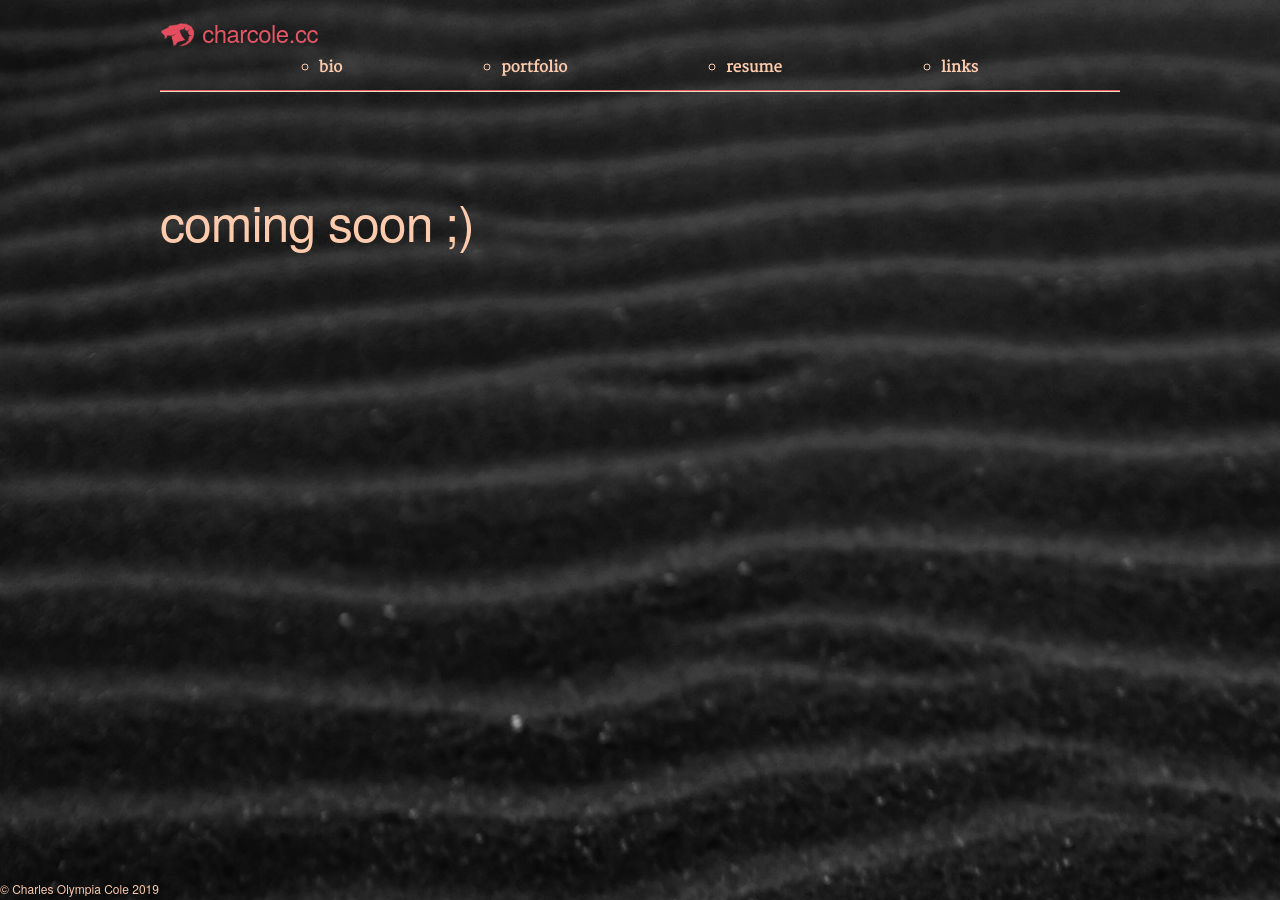
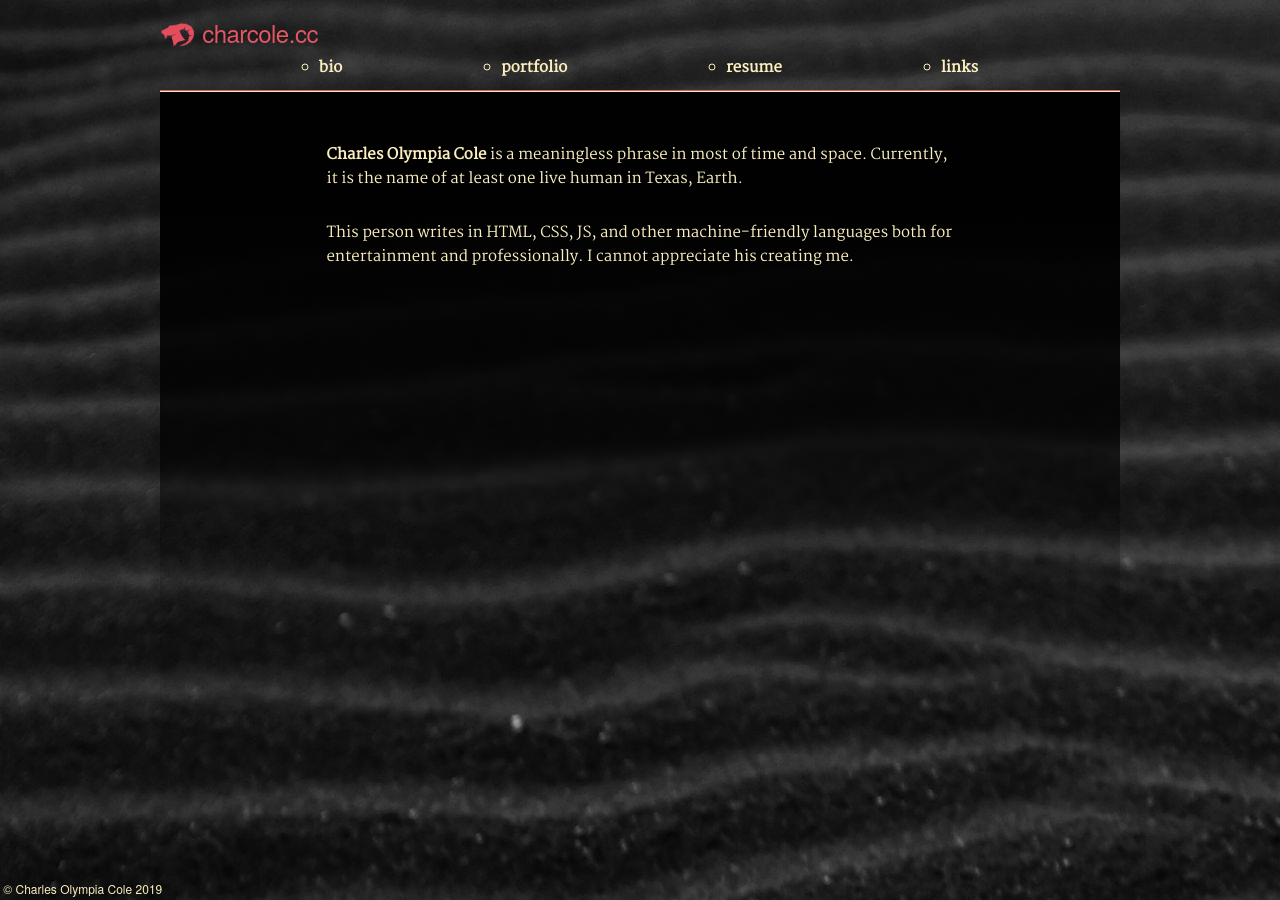
Before and after one commit to char-cole/char-cole.github.io, a Jekyll site: the page built from bio.html, in a window 1280 px wide. Built offline with Jekyll 4.4.1, drawn with Linux system fonts in a browser that asks for light colours; some web fonts are replaced.

Commit message:
update bio

```diff
--- a/_layouts/default.html
+++ b/_layouts/default.html
@@ -22,7 +22,7 @@
   <body>
     <nav class="container pt">
       <div class="row">
-        <h5 class="three columns">
+        <h5 class="six columns">
           <a class="primary" href="/">
             <img class="logo" src="/images/goat.png" />
             <span class="hover">charcole</span>.cc
@@ -54,8 +54,8 @@
     </nav>
     {{ content }}
     <footer>
-      <div class="position-fixed container">
-        <small>© Charles Olympia Cole 2019</small>
+      <div class="position-fixed">
+        <small>&nbsp;© Charles Olympia Cole 2019</small>
       </div>
     </footer>
   </body>
--- a/bio.html
+++ b/bio.html
@@ -3,8 +3,15 @@ layout: default
 title: bio
 ---
 
-<main class="container">
-  <h1>
-    coming soon ;)
-  </h1>
+<main class="container" id="bio">
+  <p class="serif eight columns offset-by-two">
+    <span class="text-bold">Charles Olympia Cole</span> is a meaningless phrase
+    in most of time and space. Currently, it is the name of at least one live
+    human in Texas, Earth.
+  </p>
+  <p class="serif eight columns offset-by-two">
+    This person writes in HTML, CSS, JS, and other machine-friendly languages
+    both for entertainment and professionally. I cannot appreciate his creating
+    me.
+  </p>
 </main>
--- a/styles/skeleton.css
+++ b/styles/skeleton.css
@@ -263,10 +263,10 @@ p {
 /* Links
 –––––––––––––––––––––––––––––––––––––––––––––––––– */
 a {
-  color: #fccbad;
+  color: #fbefbf;
 }
 a:hover {
-  color: #ebb28f;
+  color: #dec25f;
 }
 a.primary {
   color: #e35666;
--- a/styles/styles.css
+++ b/styles/styles.css
@@ -1,7 +1,7 @@
 body {
   background-image: url(../images/adrien-olichon-VzRKG0piEp8-unsplash.jpg);
   background-repeat: no-repeat;
-  color: #fccbad;
+  color: #fbefbf;
 }
 
 main.container {
@@ -17,8 +17,9 @@ main.container {
   height: 1vh;
 }
 
-.mt-10 {
-  margin-top: 10rem;
+main#index .row p {
+  margin-top: 3.14rem;
+  margin-bottom: 3.14rem;
 }
 
 p.mx-auto {
@@ -33,7 +34,18 @@ p.mx-auto {
 
 .text-large {
   font-size: 1.75rem;
+}
+
+.vh1 p.text-large {
   line-height: 2rem;
+}
+
+.text-bold {
+  font-weight: bold;
+}
+
+.serif {
+  font-family: 'Martel', serif;
 }
 
 .primary {
@@ -50,7 +62,7 @@ p.mx-auto {
 
 nav {
   border-bottom: 1px solid #e35666;
-  box-shadow: 0 1px #eddebb;
+  box-shadow: 0 1px #fbefbf;
 }
 
 nav a {
@@ -89,7 +101,7 @@ nav .logo {
   top: 0.15em;
 }
 
-.hamburger {
+nav .hamburger {
   border-bottom: 0.2em solid #eddebb;
   border-top: 0.2em solid #eddebb;
   display: inline-block;
@@ -99,7 +111,7 @@ nav .logo {
   width: 1.25em;
 }
 
-.hamburger:before {
+nav .hamburger:before {
   border-top: 0.2em solid #eddebb;
   content: '';
   left: 0px;
@@ -108,8 +120,34 @@ nav .logo {
   width: 100%;
 }
 
+#bio {
+  min-height: 10rem;
+  height: calc(100vh - 95px);
+  position: relative;
+  top: 1px;
+  background: linear-gradient(
+    rgba(1, 1, 1, 1),
+    rgba(1, 1, 1, 1),
+    rgba(2, 2, 2, 0.9),
+    rgba(3, 3, 3, 0.8),
+    rgba(5, 5, 5, 0.2),
+    rgba(8, 8, 8, 0.1),
+    rgba(13, 13, 13, 0),
+    rgba(21, 21, 21, 0)
+  );
+  padding: 3rem 1rem 0;
+}
+
+#bio p {
+  margin-bottom: 3rem;
+}
+
 @media (min-width: 767px) {
   .hamburger {
     display: none;
   }
+
+  #bio {
+    padding: 5.12rem 0 0;
+  }
 }
```
Also changed, not shown: index.html (+10 -8 lines).
